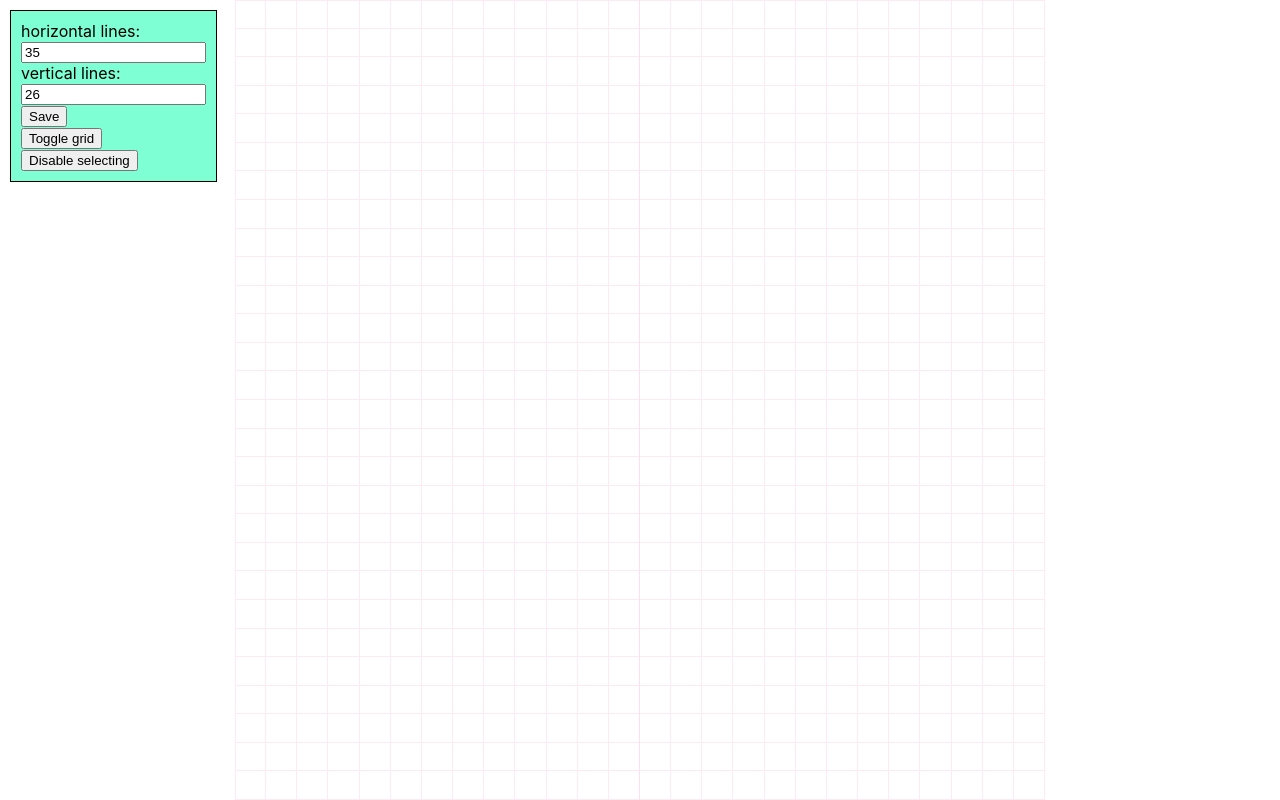
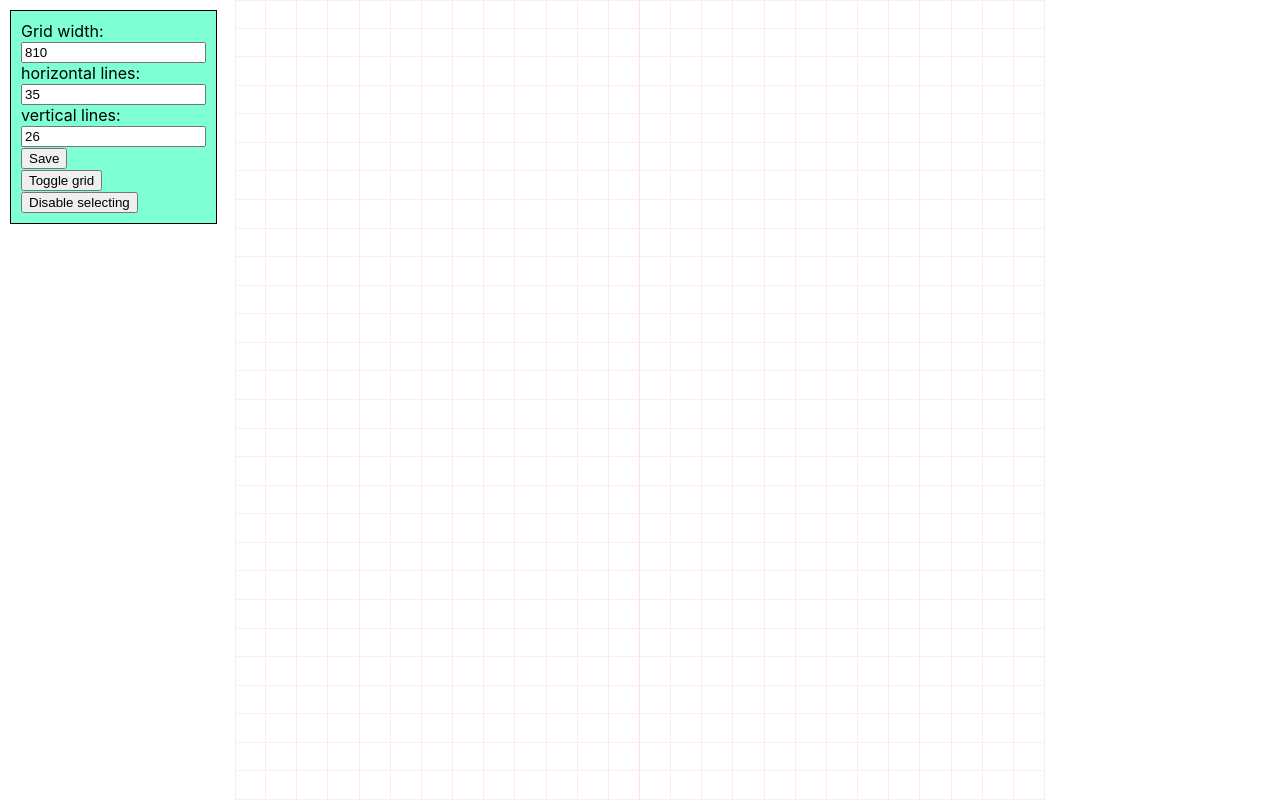
Before and after one commit to FilipKajetaniak/learning-react-hooks, a React (Create React App) app: page / in a window 1280 px wide. Shown: the top 800 px of the page. Built offline with nearby package versions, Linux system fonts and the light colour scheme.

Commit message:
fixed element moving offset on y-axis

```diff
--- a/src/components/admin/Grid.jsx
+++ b/src/components/admin/Grid.jsx
@@ -1,11 +1,13 @@
-import React, { useState } from "react";
+import React, { useState, useContext } from "react";
 import HelperLines from "./HelperLines";
 import MouseSelection from "./MouseSelection";
 import NewElement from "./NewElement";
 import "../../css/Grid.scss";
 import { newElementContext } from "../../context/newElementContext";
+import { gridContext } from "../../context/gridContext";
 
 export default function Grid() {
+  const { gridParameters } = useContext(gridContext);
   const [newElementData, setNewElementData] = useState({
     left: null,
     top: null,
@@ -13,9 +15,8 @@ export default function Grid() {
     height: null,
     visible: true
   });
-
   return (
-    <main className="wrapper">
+    <main className="wrapper" style={{ maxWidth: gridParameters.width }}>
       <newElementContext.Provider value={{ newElementData, setNewElementData }}>
         <HelperLines />
         <MouseSelection />
--- a/src/components/admin/GridControl.jsx
+++ b/src/components/admin/GridControl.jsx
@@ -1,50 +1,64 @@
-import React, { useRef, useContext } from 'react';
-import '../../css/GridControl.scss';
-import { gridContext } from '../../context/gridContext';
+import React, { useRef, useContext } from "react";
+import "../../css/GridControl.scss";
+import { gridContext } from "../../context/gridContext";
 
 export default function GridControl() {
-    const {gridParameters, setGridParameters} = useContext(gridContext);
+  const { gridParameters, setGridParameters } = useContext(gridContext);
   const horizontalLines = useRef();
   const verticalLines = useRef();
+  const gridWidth = useRef();
   const submit = () => {
     setGridParameters({
       ...gridParameters,
       horizontalLines: horizontalLines.current.value,
-            verticalLines: verticalLines.current.value
-        })
-    }
+      verticalLines: verticalLines.current.value,
+      width: Number(gridWidth.current.value)
+    });
+  };
   const toggleGrid = () => {
     setGridParameters({
       ...gridParameters,
       visible: !gridParameters.visible
-        })
-    }
+    });
+  };
   const toggleSelecting = () => {
     setGridParameters({
       ...gridParameters,
       canSelect: !gridParameters.canSelect
-        })
-    }
+    });
+  };
   return (
     <div className="grid-control">
-            horizontal lines: <br/>
+      Grid width: <br />
+      <input
+        type="number"
+        ref={gridWidth}
+        defaultValue={gridParameters.width}
+        name="gridWidth"
+      />{" "}
+      <br />
+      horizontal lines: <br />
       <input
         type="number"
         ref={horizontalLines}
         defaultValue={gridParameters.horizontalLines}
         name="horizontalLines"
-            /> <br/>
-            vertical lines: <br/>
+      />{" "}
+      <br />
+      vertical lines: <br />
       <input
         type="number"
         ref={verticalLines}
         defaultValue={gridParameters.verticalLines}
         name="verticalLines"
-            /> <br/>
+      />{" "}
+      <br />
       <button onClick={submit}>Save</button>
-            <br/>
-            <button onClick={toggleGrid}>Toggle grid</button> <br/>
-            <button onClick={toggleSelecting}>{gridParameters.canSelect ? "Disable selecting" : "Enable selecting"}</button>
+      <br />
+      <button onClick={toggleGrid}>Toggle grid</button> <br />
+      <button onClick={toggleSelecting}>
+        {gridParameters.canSelect ? "Disable selecting" : "Enable selecting"}
+      </button>
     </div>
-    )
+  );
 }
--- a/src/components/admin/MouseSelection.jsx
+++ b/src/components/admin/MouseSelection.jsx
@@ -2,7 +2,6 @@ import React, { useState, useEffect, useContext } from "react";
 import Selection from "./Selection";
 import { newElementContext } from "../../context/newElementContext";
 import { gridContext } from "../../context/gridContext";
-import stickToGrid from "../../utils/stickToGrid";
 import calculateMouseSelection from "../../utils/calculateMouseSelection";
 
 export default function MouseSelection() {
@@ -42,7 +41,11 @@ export default function MouseSelection() {
       return;
     }
     setNewElementData(
-      calculateMouseSelection(startingMousePosition, endingMousePosition)
+      calculateMouseSelection(
+        startingMousePosition,
+        endingMousePosition,
+        gridParameters.width
+      )
     );
     setResizing(false);
     setEndingMousePosition({ x: null, y: null });
--- a/src/components/admin/MovingHandle.jsx
+++ b/src/components/admin/MovingHandle.jsx
@@ -1,16 +1,28 @@
-import React, { useContext, useState } from "react";
+import React, { useContext, useState, useRef } from "react";
 import "../../css/MovingHandle.scss";
 import { newElementContext } from "../../context/newElementContext";
 import getMarginWidth from "../../utils/getMarginWidth";
+import { gridContext } from "../../context/gridContext";
 
 export default function MovingHandle({ currentParameters }) {
   const { setNewElementData } = useContext(newElementContext);
+  const { gridParameters } = useContext(gridContext);
+  const [cursorOffset, setCursorOffset] = useState({ top: 0, left: 0 });
   const [isMoving, setIsMoving] = useState(false);
-  const { margin, gridWidth } = getMarginWidth();
+  const { margin, gridWidth } = getMarginWidth(gridParameters.width);
+  const movingHandleDiv = useRef();
+
   return (
     <div
+      ref={movingHandleDiv}
       className={isMoving ? "moving-handle moving" : "moving-handle"}
-      onMouseDown={() => setIsMoving(true)}
+      onMouseDown={e => {
+        setCursorOffset({
+          top: e.clientY - movingHandleDiv.current.parentElement.offsetTop,
+          left: movingHandleDiv.current.parentElement.offsetLeft
+        });
+        setIsMoving(true);
+      }}
       onMouseUp={() => setIsMoving(false)}
       onMouseMove={e => {
         e.persist();
@@ -19,10 +31,10 @@ export default function MovingHandle({ currentParameters }) {
         }
         setNewElementData({
           ...currentParameters,
-          top: e.clientY - currentParameters.height / 2,
+          top: e.clientY - cursorOffset.top,
           left:
             Math.round(((e.clientX - margin) / gridWidth) * 100 * 10) / 10 -
-            currentParameters.width / 2
+            cursorOffset.left
         });
       }}
     />
--- a/src/components/admin/ResizingHandles.jsx
+++ b/src/components/admin/ResizingHandles.jsx
@@ -1,11 +1,13 @@
-import React, { useContext, useState } from "react";
+import React, { useContext } from "react";
 import { newElementContext } from "../../context/newElementContext";
 import SingleResizeHandle from "./SingleResizeHandle";
 import "../../css/ResizingHandles.scss";
 import getMarginWidth from "../../utils/getMarginWidth";
+import { gridContext } from "../../context/gridContext";
 
 export default function ResizingHandles({ currentParameters }) {
   const { setNewElementData } = useContext(newElementContext);
+  const { gridParameters } = useContext(gridContext);
   const sides = [
     "top",
     "bottom",
@@ -18,7 +20,7 @@ export default function ResizingHandles({ currentParameters }) {
   ];
   const resizing = (e, side) => {
     e.persist();
-    const { margin, gridWidth } = getMarginWidth();
+    const { margin, gridWidth } = getMarginWidth(gridParameters.width);
     switch (side) {
       case "right":
         setNewElementData({
--- a/src/components/admin/Selection.jsx
+++ b/src/components/admin/Selection.jsx
@@ -1,9 +1,15 @@
-import React from "react";
+import React, { useContext } from "react";
 import "../../css/MouseSelection.scss";
 import calculateMouseSelection from "../../utils/calculateMouseSelection";
+import { gridContext } from "../../context/gridContext";
 
 export default function Selection({ startingPosition, endingPosition }) {
-  const style = calculateMouseSelection(startingPosition, endingPosition);
+  const { gridParameters } = useContext(gridContext);
+  const style = calculateMouseSelection(
+    startingPosition,
+    endingPosition,
+    gridParameters.width
+  );
   return (
     <div
       className="selection"
--- a/src/css/Grid.scss
+++ b/src/css/Grid.scss
@@ -1,6 +1,5 @@
 .wrapper {
   width: 100%;
-  max-width: 810px;
   margin: 0 auto;
   height: 1000px;
   position: relative;
--- a/src/utils/calculateMouseSelection.js
+++ b/src/utils/calculateMouseSelection.js
@@ -3,7 +3,7 @@ import getMarginWidth from "./getMarginWidth";
 // this function accepts arguments for position where cursor
 // was clickend (start - {x: number, y: number})
 // and where it was released (end - {x: number, y: number})
-export default function calculateStyles(start, end) {
+export default function calculateStyles(start, end, width) {
   if (
     start.x === null ||
     start.y === null ||
@@ -17,7 +17,7 @@ export default function calculateStyles(start, end) {
       height: null
     };
   }
-  const { margin, gridWidth } = getMarginWidth();
+  const { margin, gridWidth } = getMarginWidth(width);
   const differenceX = end.x - start.x;
   const differenceY = end.y - start.y;
 
--- a/src/utils/getMarginWidth.js
+++ b/src/utils/getMarginWidth.js
@@ -1,9 +1,9 @@
-export default function getMarginWidth() {
+export default function getMarginWidth(width) {
   let margin = 0;
   let gridWidth = document.documentElement.clientWidth;
-  if (document.documentElement.clientWidth > 810) {
-    margin = (document.documentElement.clientWidth - 810) / 2;
-    gridWidth = 810;
+  if (document.documentElement.clientWidth > width) {
+    margin = (document.documentElement.clientWidth - width) / 2;
+    gridWidth = width;
   }
   return { margin, gridWidth };
 }
```
Lines whose indentation alone changed are shown as unchanged.
